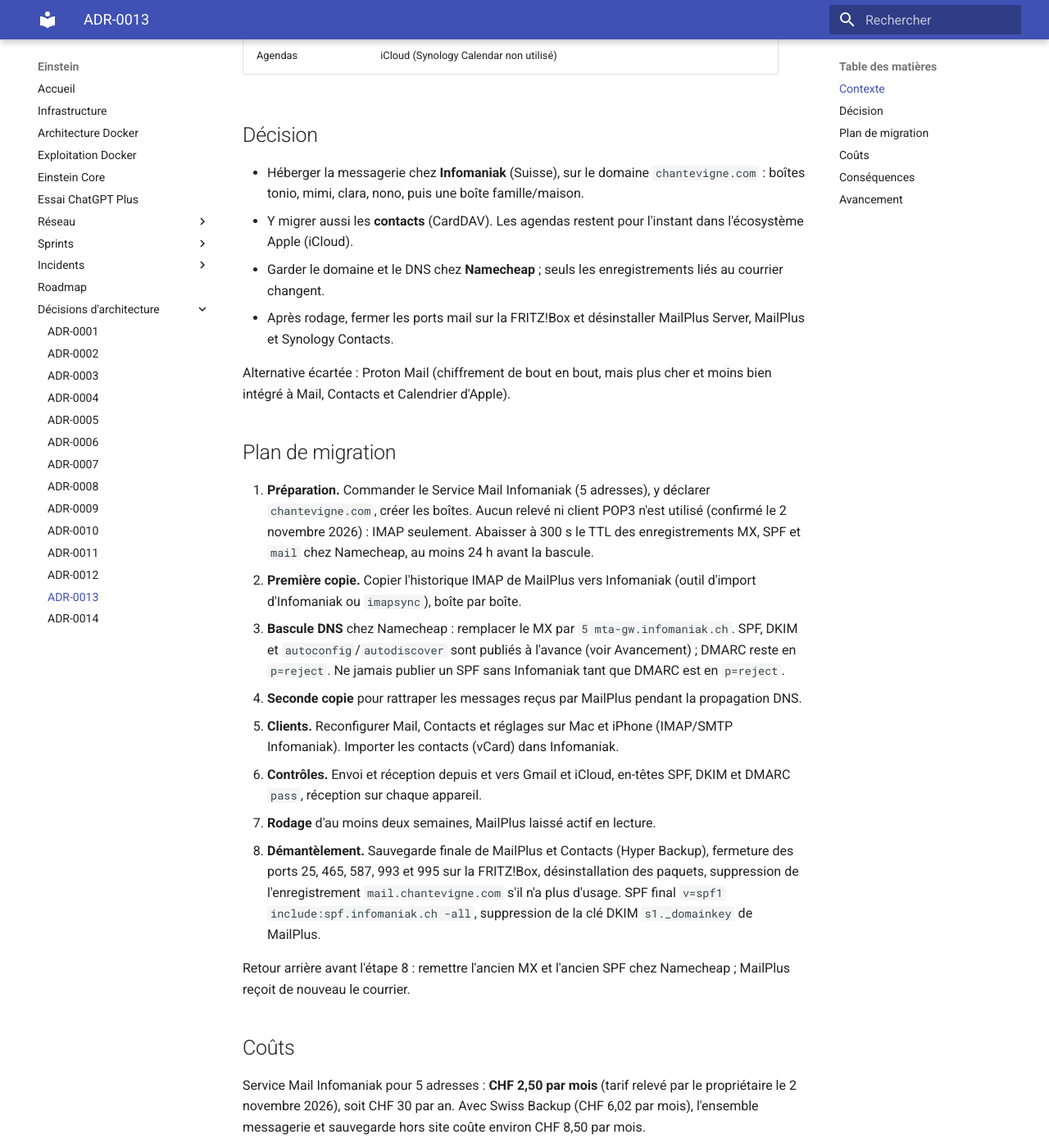
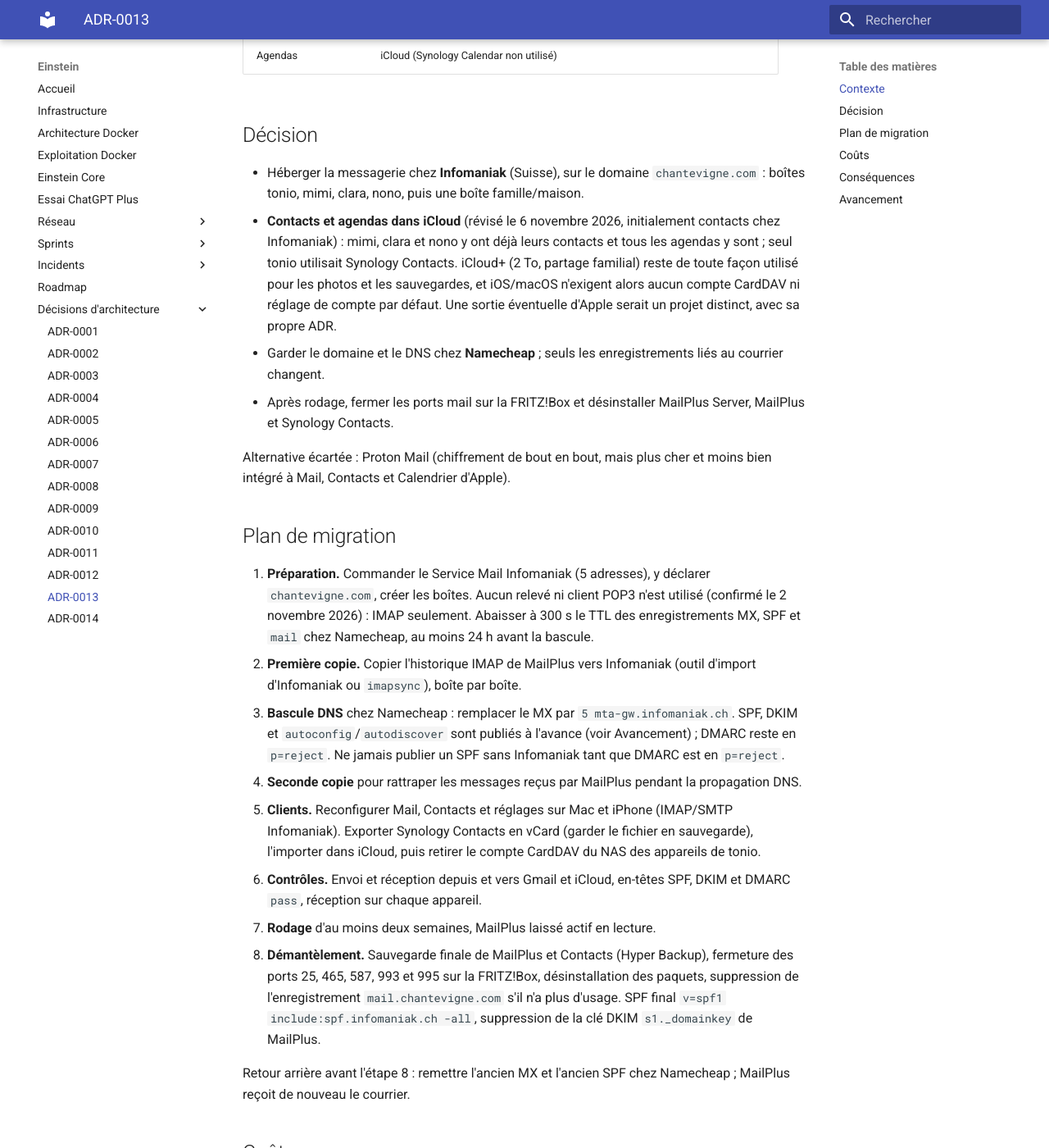
Before and after one commit to asanchez74/Einstein, an MkDocs documentation site: the page built from docs/adr/0013-migration-messagerie-infomaniak.md, in a window 1280 px wide and 1400 px high, scrolled down 1135 px. Shown: the whole window at 82% size. Built offline with MkDocs 1.6.1 and Material for MkDocs 9.7.7, drawn with Linux system fonts in a browser that asks for light colours; some of the changed text lies outside the part shown.

Commit message:
docs: ADR-0013, contacts et agendas dans iCloud
Co-Authored-By: Claude Opus 5.5 <noreply@anthropic.com>

```diff
--- a/docs/adr/0013-migration-messagerie-infomaniak.md
+++ b/docs/adr/0013-migration-messagerie-infomaniak.md
@@ -38,8 +38,13 @@ limites de ce choix :
 - Héberger la messagerie chez **Infomaniak** (Suisse), sur le domaine
   `chantevigne.com` : boîtes tonio, mimi, clara, nono, puis une boîte
   famille/maison.
-- Y migrer aussi les **contacts** (CardDAV). Les agendas restent pour
-  l'instant dans l'écosystème Apple (iCloud).
+- **Contacts et agendas dans iCloud** (révisé le 6 novembre 2026, initialement
+  contacts chez Infomaniak) : mimi, clara et nono y ont déjà leurs contacts et
+  tous les agendas y sont ; seul tonio utilisait Synology Contacts. iCloud+
+  (2 To, partage familial) reste de toute façon utilisé pour les photos et les
+  sauvegardes, et iOS/macOS n'exigent alors aucun compte CardDAV ni réglage de
+  compte par défaut. Une sortie éventuelle d'Apple serait un projet distinct,
+  avec sa propre ADR.
 - Garder le domaine et le DNS chez **Namecheap** ; seuls les enregistrements
   liés au courrier changent.
 - Après rodage, fermer les ports mail sur la FRITZ!Box et désinstaller
@@ -64,7 +69,9 @@ et moins bien intégré à Mail, Contacts et Calendrier d'Apple).
 4. **Seconde copie** pour rattraper les messages reçus par MailPlus pendant la
    propagation DNS.
 5. **Clients.** Reconfigurer Mail, Contacts et réglages sur Mac et iPhone
-   (IMAP/SMTP Infomaniak). Importer les contacts (vCard) dans Infomaniak.
+   (IMAP/SMTP Infomaniak). Exporter Synology Contacts en vCard (garder le
+   fichier en sauvegarde), l'importer dans iCloud, puis retirer le compte
+   CardDAV du NAS des appareils de tonio.
 6. **Contrôles.** Envoi et réception depuis et vers Gmail et iCloud, en-têtes
    SPF, DKIM et DMARC `pass`, réception sur chaque appareil.
 7. **Rodage** d'au moins deux semaines, MailPlus laissé actif en lecture.
@@ -91,9 +98,9 @@ environ CHF 8,50 par mois.
   n'y sert plus qu'aux paquets restants.
 - La [stratégie de sauvegarde](0014-strategie-sauvegarde-3-2-1.md) n'a plus à
   couvrir la messagerie.
-- Les mails et contacts dépendent d'un prestataire externe : conserver une
-  exportation périodique des contacts et une copie IMAP locale ou Hyper Backup
-  si un historique hors Infomaniak est souhaité.
+- Les mails (Infomaniak) et les contacts (iCloud) dépendent de prestataires
+  externes : conserver une exportation périodique des contacts et une copie IMAP
+  locale ou Hyper Backup si un historique hors Infomaniak est souhaité.
 
 ## Avancement
 
```
